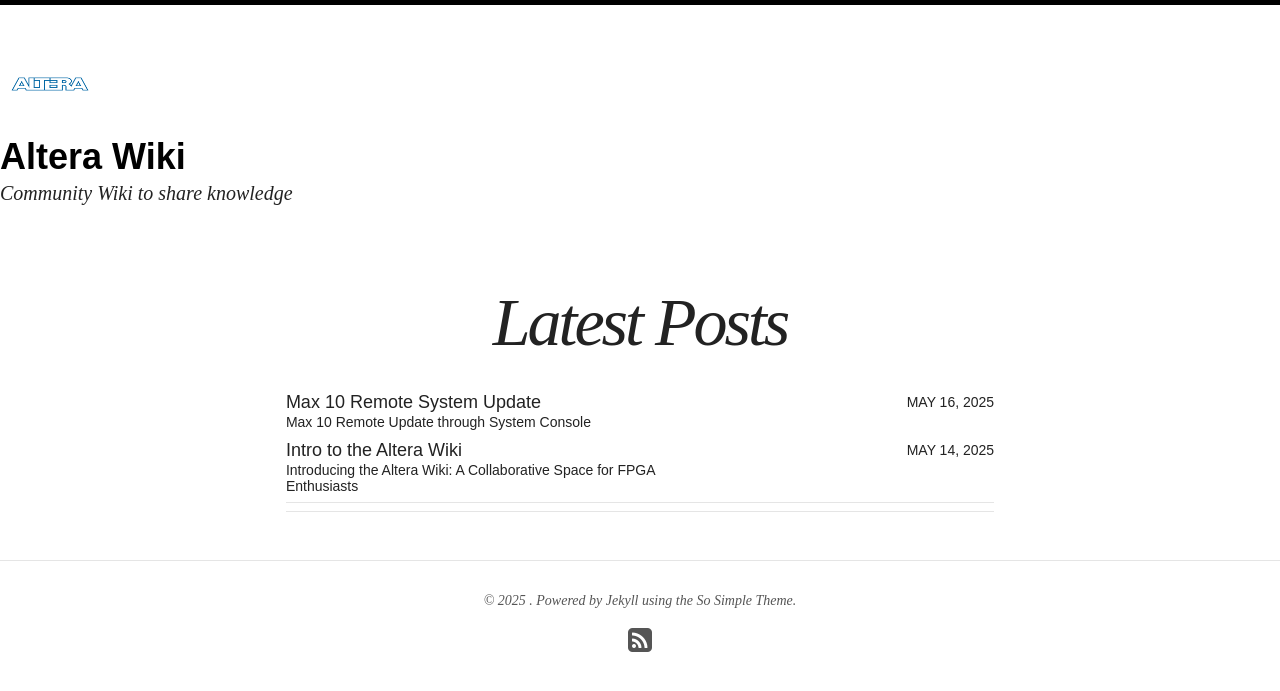
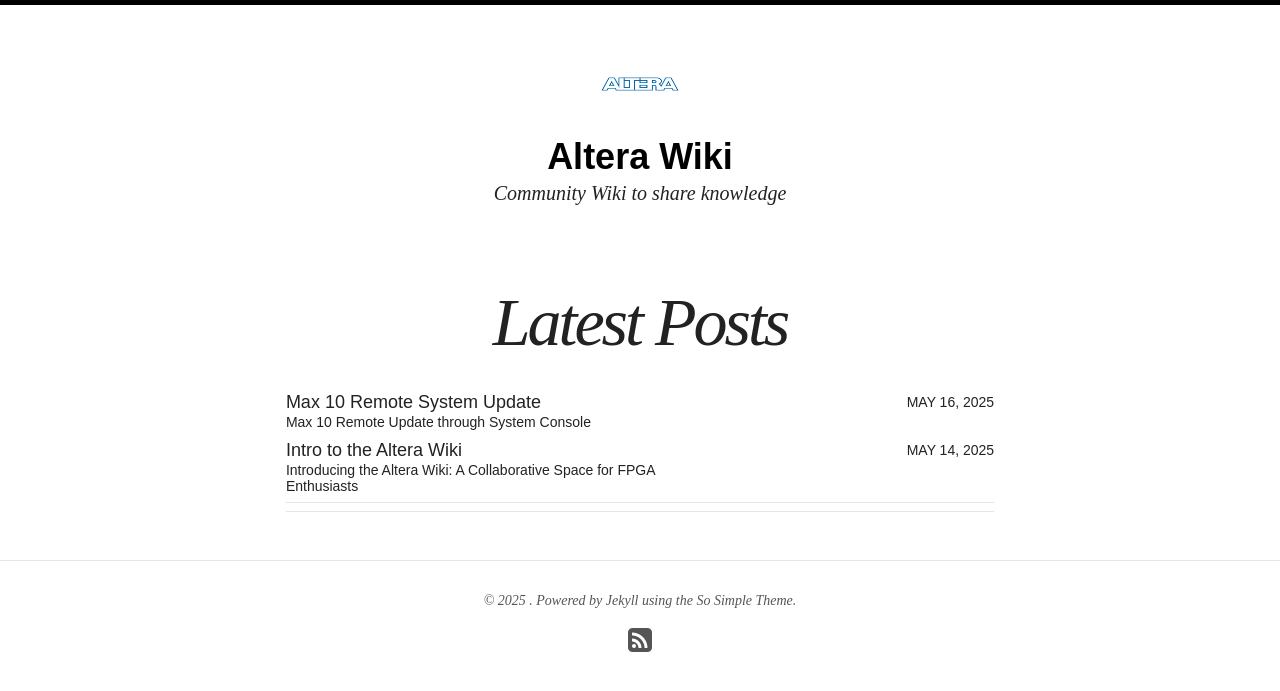
Before and after one commit to fpga-wiki/fpga-wiki.github.io, a Jekyll site: the page built from index.html, in a window 1280 px wide. Shown: the top 691 px of the page. Built offline with Jekyll 4.4.1, drawn with Linux system fonts in a browser that asks for light colours; nearby versions of some CDN libraries.

Commit message:
Update _masthead.scss

```diff
--- a/_sass/_masthead.scss
+++ b/_sass/_masthead.scss
@@ -10,6 +10,12 @@
     margin-top: 0;
   }
 
+  .wrap {
+    text-align: center;
+    max-width: em(440);
+    padding-right: 20px;
+    padding-left: 20px;
+   }
 }
 
 /*
```
